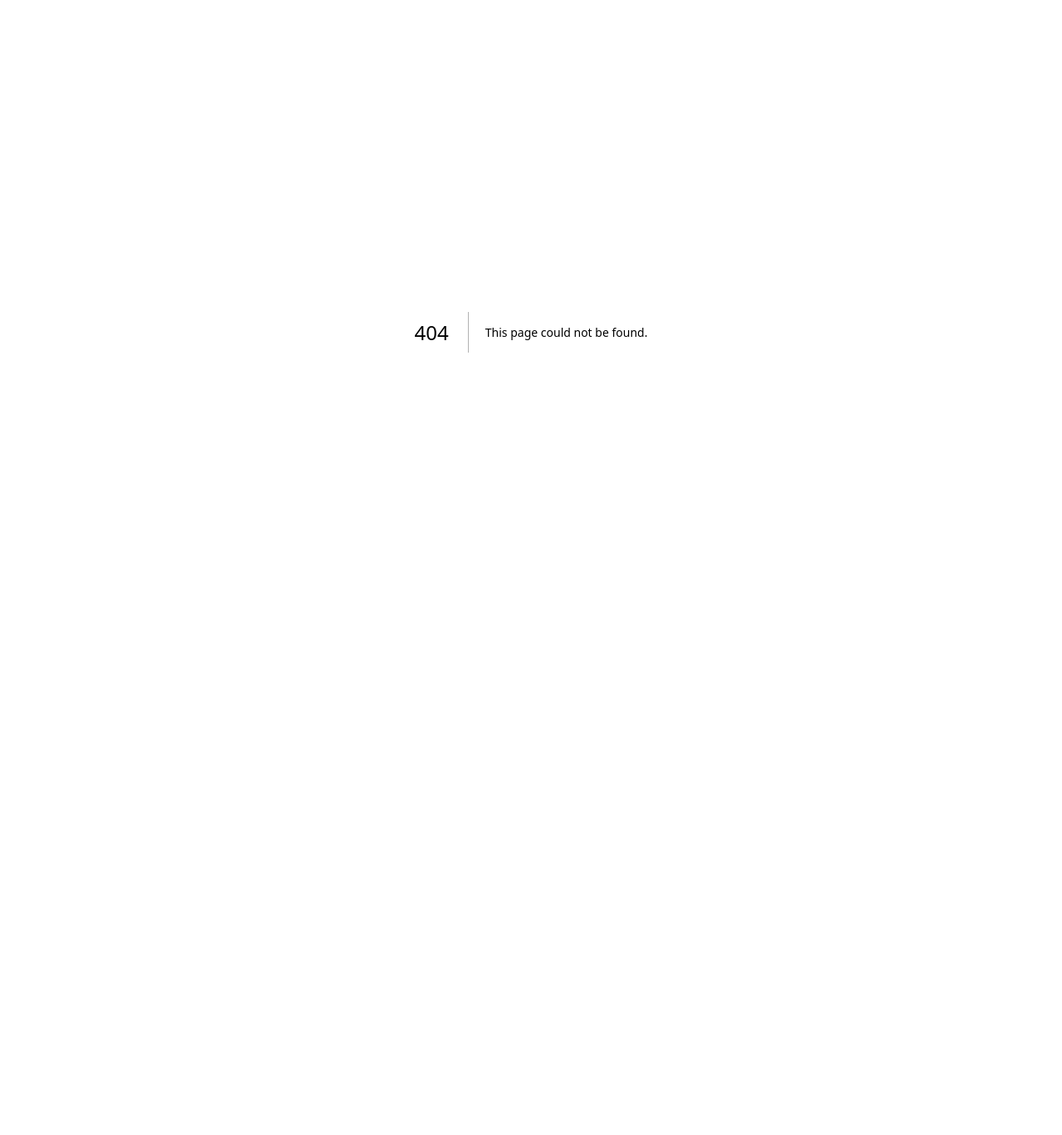
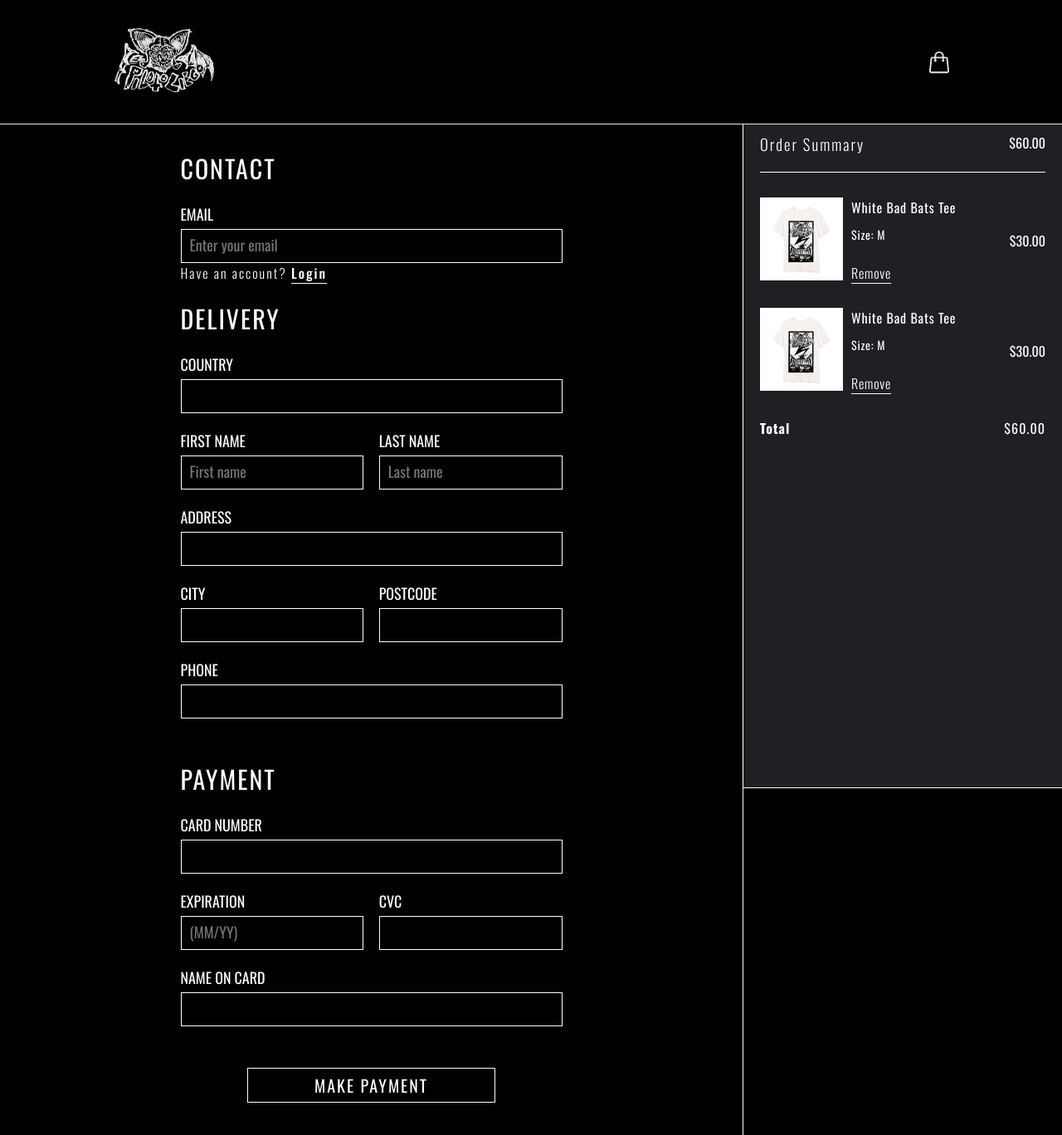
Before and after one commit to danielhincapievargas/ElPilotoCiego-Store, a Next.js app: page /checkout in a window 1280 px wide. Before the commit this address had no page. Shown: the top 1368 px of the page at 83% size. Before the commit the page ends 800 px from the top, so only its background shows below. Built offline with nearby package versions, Linux system fonts and the light colour scheme.

Commit message:
Feature/checkout page (#12)
* checkout

* Feature CheckoutPage done

```diff
--- /dev/null
+++ b/src/components/Checkout/checkout.module.css
@@ -0,0 +1,21 @@
+.checkout_container{
+  display: flex;
+  flex-direction: column;
+}
+
+.checkout_forms{
+  width: 100%;
+}
+
+@media screen and (min-width: 768px) {
+  .checkout_container{
+    flex-direction: row-reverse;
+    justify-content: space-between;
+  }
+  .checkout_forms{
+    width: 70%;
+    border-right: 1px solid white;
+    margin-right: 30%;
+  }
+
+}
--- /dev/null
+++ b/src/components/Checkout/index.js
@@ -0,0 +1,27 @@
+import React from 'react'
+import styles from '@components/Checkout/checkout.module.css'
+import CheckoutHeader from '@components/CheckoutHeader'
+import OrderSummary from '@components/OrderSummary'
+import DeliveryForm from '@components/DeliveryForm'
+import Payment from '@components/Payment'
+
+const Checkout = () => {
+  return (
+    <>
+      <CheckoutHeader />
+      <div className={styles.checkout_container}>
+        <OrderSummary />
+        <form className={styles.checkout_forms}>
+          <div className={styles.delivery_form}>
+            <DeliveryForm />
+          </div>
+          <div className={styles.payment_form}>
+            <Payment />
+          </div>
+        </form>
+      </div>
+    </>
+  )
+}
+
+export default Checkout
--- /dev/null
+++ b/src/components/CheckoutHeader/checkoutHeader.module.css
@@ -0,0 +1,44 @@
+
+.header_container{
+  display: flex;
+  justify-content: center;
+  position: relative;
+  width: 100%;
+  height: 100%;
+  padding-bottom: 50px;
+  margin-bottom: 100px;
+  background-color: black;
+  color: white;
+  z-index: 99;
+
+}
+.header{
+  margin: 0 auto;
+  display: flex;
+  align-items: center;
+  justify-content: space-between;
+  width: 100%;
+  padding: 0 10%;
+  height: 150px;
+  position: fixed;
+  background-color: black;
+  opacity: 0.9;
+  z-index: 99;
+  border-bottom: 1px solid white;
+}
+
+.header .logo_checkout{
+  cursor: pointer;
+}
+
+.header .cart_icon{
+  font-size: 30px;
+  margin-right: 5px;
+  cursor: pointer;
+  min-width: 30px;
+  transition: color 0.4s ease;
+}
+
+.header .cart_icon:hover{
+  color: #e72076;
+}
--- /dev/null
+++ b/src/components/CheckoutHeader/index.js
@@ -0,0 +1,29 @@
+import React from 'react'
+import styles from '@components/CheckoutHeader/checkoutHeader.module.css'
+import Image from 'next/image'
+import { FaRegUserCircle } from 'react-icons/fa'
+import { HiOutlineShoppingBag } from "react-icons/hi2"
+import { Spin as Hamburger } from 'hamburger-react'
+
+const CheckoutHeader = () => {
+  return (
+    <div className={styles.header_container}>
+    <div className={styles.header}>
+
+        <Image
+        className={styles.logo_checkout}
+        src="/elpiloto-logo.png"
+        alt="El Piloto Ciego Logo"
+        width={140}
+        height={140}
+        priority
+        />
+
+        <HiOutlineShoppingBag className={styles.cart_icon} />
+
+    </div>
+  </div>
+  )
+}
+
+export default CheckoutHeader
--- /dev/null
+++ b/src/components/DeliveryForm/deliveryForm.module.css
@@ -0,0 +1,65 @@
+.delivery_form{
+  display: flex;
+  flex-direction: column;
+  margin: 30px auto;
+  padding: 0 20px;
+  width: 100%;
+  max-width: 500px;
+}
+.delivery_form .contact, .delivery_form .delivery {
+  font-size: 30px;
+  text-align: left;
+  margin-bottom: 20px;
+  font-weight: 400;
+  letter-spacing: 2px;
+}
+
+.have_account {
+  font-weight: 300;
+  letter-spacing: 2px;
+}
+.have_account span{
+  font-weight: 500;
+  cursor: pointer;
+  text-decoration: underline;
+  text-decoration-skip-ink: auto;
+  text-underline-offset: 5px;
+}
+
+.groups{
+  display: flex;
+  justify-content: space-between;
+  margin-bottom: 20px;
+}
+
+.group{
+  display: flex;
+  flex-direction: column;
+  width: 48%;
+}
+
+.groups .group input{
+  width: 100%;
+}
+
+.form_group{
+  display: flex;
+  flex-direction: column;
+  margin-bottom: 20px;
+}
+
+.create_account_button{
+  width: 100%;
+  display: flex;
+  justify-content: center;
+  margin-bottom: 30px;
+}
+.create_button{
+  margin-top: 30px;
+  text-align: center;
+  cursor: pointer;
+  border: 1px solid white;
+  padding: 5px 100px;
+  font-size: 20px;
+  letter-spacing: 2px;
+}
--- /dev/null
+++ b/src/components/DeliveryForm/index.js
@@ -0,0 +1,57 @@
+import React from 'react'
+import styles from '@components/DeliveryForm/deliveryForm.module.css'
+
+const DeliveryForm = () => {
+  return (
+    <div className={styles.delivery_form}>
+
+      <h2 className={styles.contact}>CONTACT</h2>
+      <div className={styles.form_group}>
+        <label htmlFor="email">EMAIL</label>
+        <input id="email" type="email" placeholder="Enter your email" required />
+        <div className={styles.have_account}>Have an account? <span>Login</span></div>
+      </div>
+
+      <h2 className={styles.delivery}>DELIVERY</h2>
+
+      <div className={styles.form_group}>
+        <label htmlFor="first_name">COUNTRY</label>
+        <input id="first_name" type="text" placeholder="" required />
+      </div>
+
+      <div className={styles.groups}>
+        <div className={styles.group}>
+          <label htmlFor="first_name">FIRST NAME</label>
+          <input id="first_name" type="text" placeholder="First name" required />
+        </div>
+        <div className={styles.group}>
+          <label htmlFor="last_name">LAST NAME</label>
+          <input id="last_name" type="text" placeholder="Last name" required />
+        </div>
+      </div>
+
+      <div className={styles.form_group}>
+        <label htmlFor="first_name">ADDRESS</label>
+        <input id="first_name" type="text" placeholder="" required />
+      </div>
+
+      <div className={styles.groups}>
+        <div className={styles.group}>
+          <label htmlFor="city">CITY</label>
+          <input id="city" type="text" placeholder="" required />
+        </div>
+        <div className={styles.group}>
+          <label htmlFor="postcode">POSTCODE</label>
+          <input id="postcode" type="text" placeholder="" required />
+        </div>
+      </div>
+
+      <div className={styles.form_group}>
+        <label htmlFor="phone">PHONE</label>
+        <input id="phone" type="text" placeholder="" required />
+      </div>
+  </div>
+  )
+}
+
+export default DeliveryForm
--- /dev/null
+++ b/src/components/OrderSummary/index.js
@@ -0,0 +1,38 @@
+import React from 'react'
+import styles from '@components/OrderSummary/orderSummary.module.css'
+import CartProduct from '../CartProduct'
+
+const OrderSummary = () => {
+  return (
+    <div className={styles.order_summary}>
+      <div className={styles.order_title}>
+        <h3>Order Summary</h3>
+        <div>{'$60.00'}</div>
+      </div>
+      <div className={styles.order_list}>
+        <div className={styles.order_product}>
+          <CartProduct />
+          <div>{'$30.00'}</div>
+        </div>
+        <div className={styles.order_product}>
+          <CartProduct />
+          <div>{'$30.00'}</div>
+        </div>
+      </div>
+{/*       <div className={styles.order_subtotal}>
+        <div className={styles.subtotal_title}>Subtotal</div>
+        <div>{'$60.00'}</div>
+      </div> */}
+{/*       <div className={styles.order_shipping}>
+        <div className={styles.shipping_title}>Shipping</div>
+        <div>Enter shipping address</div>
+      </div> */}
+      <div className={styles.order_total}>
+        <div className={styles.total_title}>Total</div>
+        <div>{'$60.00'}</div>
+      </div>
+    </div>
+  )
+}
+
+export default OrderSummary
--- /dev/null
+++ b/src/components/OrderSummary/orderSummary.module.css
@@ -0,0 +1,51 @@
+.order_summary{
+  margin: 0 auto;
+  width: 100%;
+  max-width: 768px;
+  padding: 10px 10%;
+  background-color: #201f24;
+  border-bottom: 1px solid white;
+}
+
+.order_summary h3{
+  font-weight: 300;
+  letter-spacing: 2px;
+  margin-bottom: 20px;
+}
+
+.order_title{
+  display: flex;
+  justify-content: space-between;
+  border-bottom: 1px solid white;
+}
+
+.order_list .order_product{
+  display: flex;
+  justify-content: space-between;
+  align-items: center;
+  margin: 30px 0;
+}
+
+.order_subtotal, .order_shipping, .order_total{
+  display: flex;
+  justify-content: space-between;
+  letter-spacing: 1px;
+}
+
+.subtotal_title, .shipping_title{
+  font-weight: 300;
+}
+.total_title{
+  font-weight: bold;
+}
+
+@media screen and (min-width: 768px) {
+  .order_summary{
+    margin: 0;
+    width: 30%;
+    padding: 10px 20px;
+    border-bottom: 1px solid white;
+    position: fixed;
+    height: 100vh;
+  }
+}
--- /dev/null
+++ b/src/components/Payment/index.js
@@ -0,0 +1,39 @@
+import React from 'react'
+import styles from '@components/Payment/payment.module.css'
+
+const Payment = () => {
+  return (
+    <div className={styles.payment_form}>
+
+      <h2 className={styles.payment}>PAYMENT</h2>
+
+      <div className={styles.form_group}>
+        <label htmlFor="card_number">CARD NUMBER</label>
+        <input id="card_number" type="text" placeholder="" required />
+      </div>
+
+      <div className={styles.groups}>
+        <div className={styles.group}>
+          <label htmlFor="expiration">EXPIRATION</label>
+          <input id="expiration" type="text" placeholder="(MM/YY)" required />
+        </div>
+        <div className={styles.group}>
+          <label htmlFor="cvc">CVC</label>
+          <input id="cvc" type="text" placeholder="" required />
+        </div>
+      </div>
+
+      <div className={styles.form_group}>
+        <label htmlFor="card_name">NAME ON CARD</label>
+        <input id="card_name" type="text" placeholder="" required />
+      </div>
+
+      <div className={styles.payment_submit}>
+        <button className={styles.payment_button} type="submit">MAKE PAYMENT</button>
+      </div>
+
+  </div>
+  )
+}
+
+export default Payment
--- /dev/null
+++ b/src/components/Payment/payment.module.css
@@ -0,0 +1,53 @@
+.payment_form{
+  display: flex;
+  flex-direction: column;
+  margin: 30px auto;
+  padding: 0 20px;
+  width: 100%;
+  max-width: 500px;
+}
+.payment_form .contact, .payment_form .payment {
+  font-size: 30px;
+  text-align: left;
+  margin-bottom: 20px;
+  font-weight: 400;
+  letter-spacing: 2px;
+}
+
+.groups{
+  display: flex;
+  justify-content: space-between;
+  margin-bottom: 20px;
+}
+
+.group{
+  display: flex;
+  flex-direction: column;
+  width: 48%;
+}
+
+.groups .group input{
+  width: 100%;
+}
+
+.form_group{
+  display: flex;
+  flex-direction: column;
+  margin-bottom: 20px;
+}
+
+.payment_submit{
+  width: 100%;
+  display: flex;
+  justify-content: center;
+  margin-bottom: 30px;
+}
+.payment_button{
+  margin-top: 30px;
+  text-align: center;
+  cursor: pointer;
+  border: 1px solid white;
+  padding: 5px 80px;
+  font-size: 20px;
+  letter-spacing: 2px;
+}
--- /dev/null
+++ b/src/pages/checkout.js
@@ -0,0 +1,13 @@
+import React from 'react'
+import Checkout from '@/components/Checkout'
+
+
+const CheckoutPage = () => {
+  return (
+    <>
+      <Checkout />
+    </>
+  )
+}
+
+export default CheckoutPage
```
